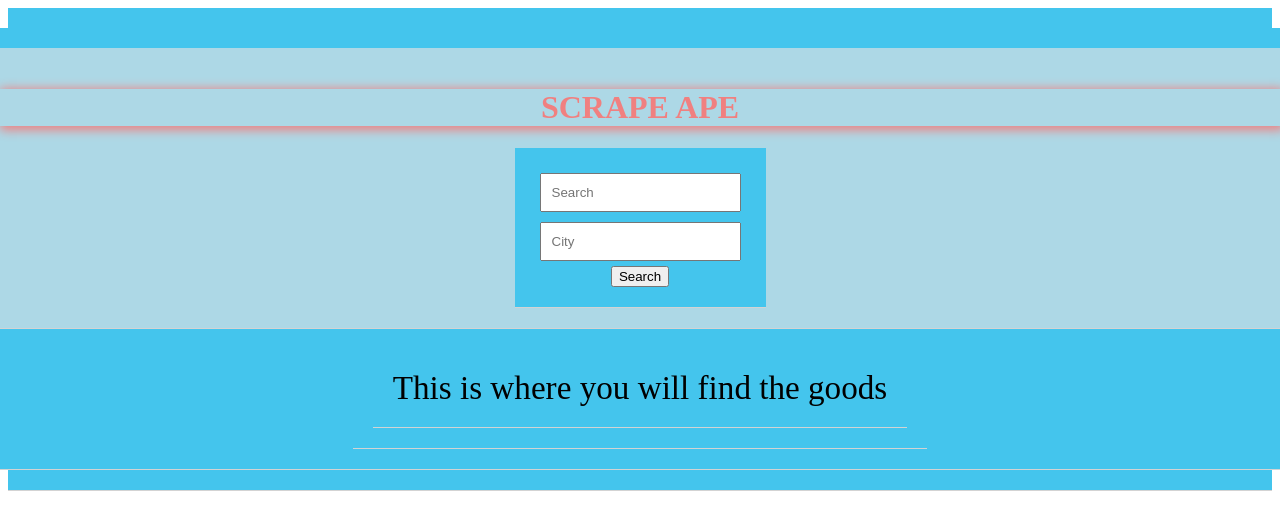
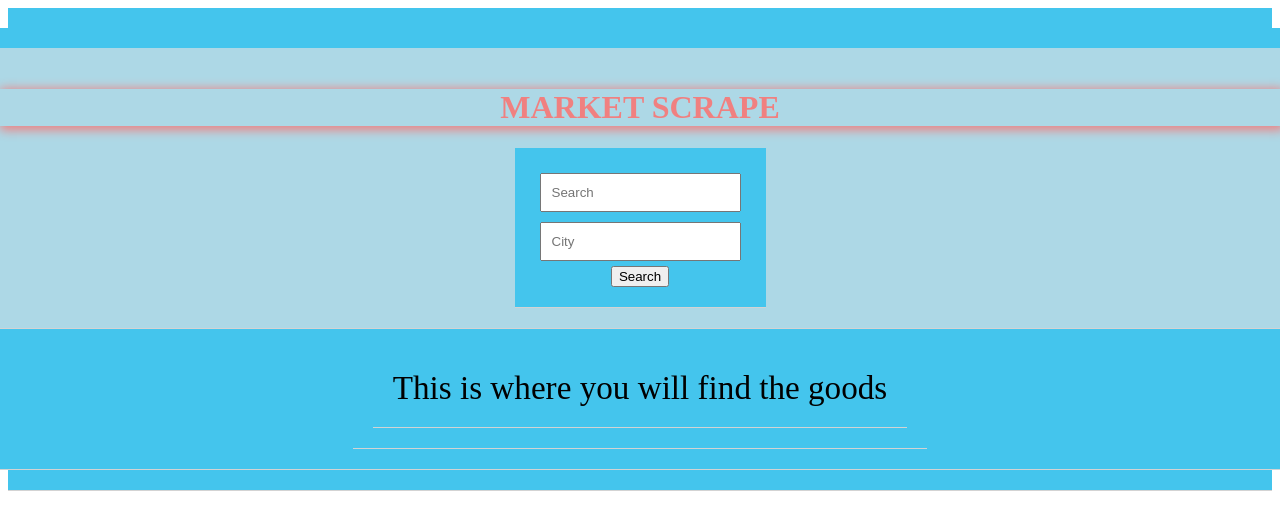
Before and after one commit to Joseph-L-Davis/crypto-minders, a React app: page / in a window 1280 px wide. Shown: the top 530 px of the page. Built offline with nearby package versions, Linux system fonts and the light colour scheme.

Commit message:
Update Search.js

```diff
--- a/src/components/Search.js
+++ b/src/components/Search.js
@@ -25,7 +25,7 @@ export function Search({ onSearch }) {
 
   return (
     <header className="header">
-      <h1>SCRAPE APE</h1>
+      <h1>MARKET SCRAPE</h1>
       <form onSubmit={handleSubmit}>
         <div className="inputs">
           <input type="text" className="searchTerm" placeholder="Search" onChange={handleSearchChange}/>
```
